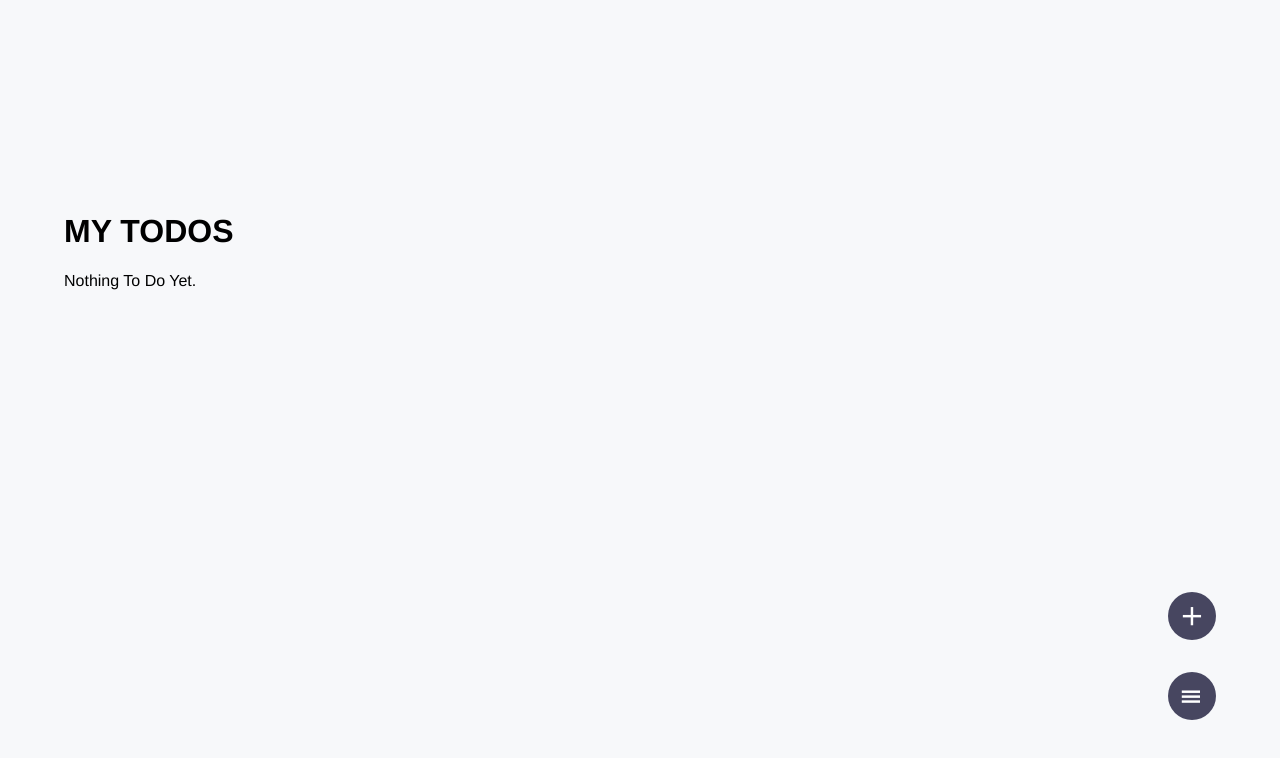
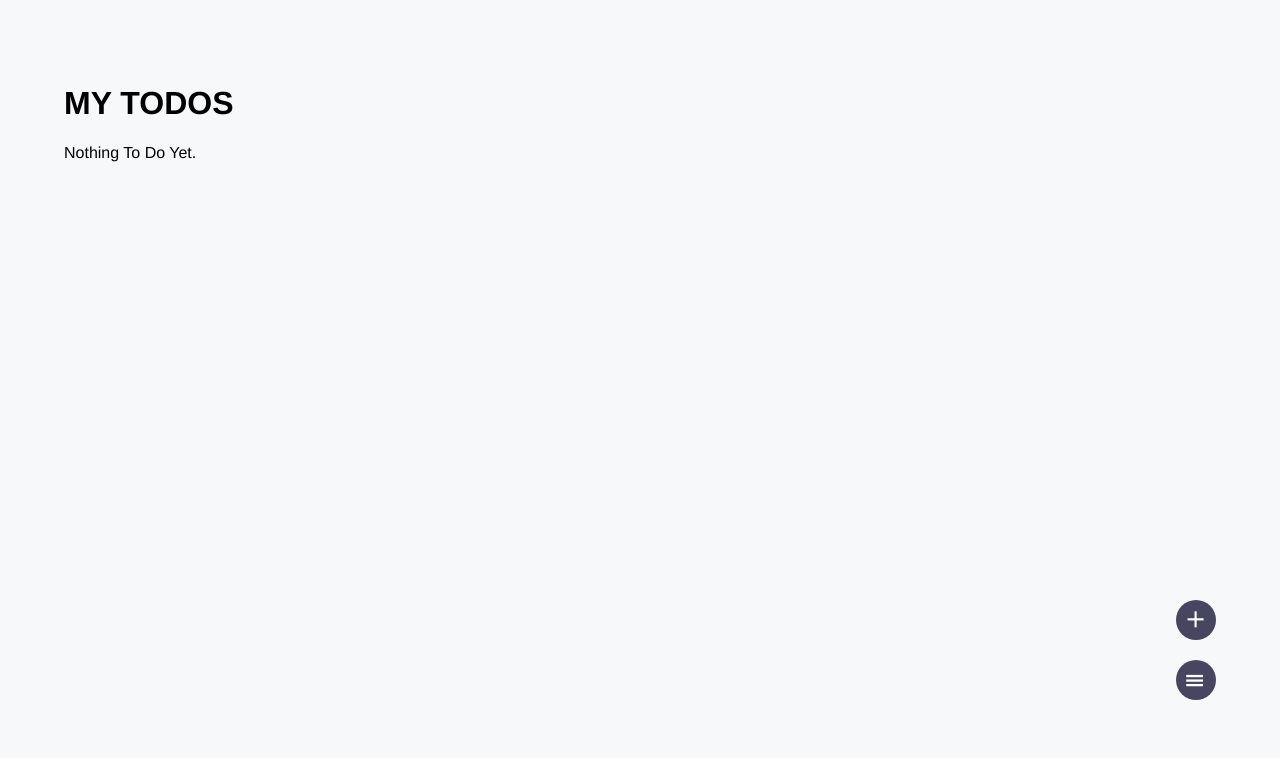
Before and after one commit to silentmaker/todos, a Vue app: page / in a window 1280 px wide. Shown: the top 758 px of the page. Built offline with nearby package versions, Linux system fonts and the light colour scheme.

Commit message:
adjust style

```diff
--- a/src/assets/reset.less
+++ b/src/assets/reset.less
@@ -9,7 +9,7 @@ body {
   font-family: 'Avenir', Helvetica, Arial, sans-serif;
   -webkit-font-smoothing: antialiased;
   -moz-osx-font-smoothing: grayscale;
-  padding: 15% 5%;
+  padding: 5%;
   background-color: #F7F8FA;
 }
 button, input {
--- a/src/components/Setting.vue
+++ b/src/components/Setting.vue
@@ -46,8 +46,8 @@ export default {
   .setting-btn {
     position: fixed;
     right: 5%;
-    width: 48px;
-    height: 48px;
+    width: 40px;
+    height: 40px;
     border-radius: 50%;
     background-color: @primary;
     z-index: 99;
@@ -56,26 +56,27 @@ export default {
     align-items: center;
   }
   .setting-btn {
-    bottom: 10%;
+    bottom: 100px;
 
     &:after {
       content: "Ⅲ";
       color: @base;
       transform: rotate(-90deg);
-      font-size: 25px;
+      font-size: 23px;
     }
     &.close:after {
       content: "✕";
+      font-size: 22px;
     }
   }
   .create-btn {
-    bottom: 20%;
+    bottom: 160px;
 
     &:after {
       content: "✕";
       color: @base;
       transform: rotate(-45deg);
-      font-size: 25px;
+      font-size: 22px;
     }
   }
   .settings {
--- a/src/components/Todo.vue
+++ b/src/components/Todo.vue
@@ -101,7 +101,7 @@ export default {
   transition: all 0.3s ease-in;
   background-color: @base;
   z-index: 999;
-  padding: 60px 20px;
+  padding: 20px 20px 60px;
   box-sizing: border-box;
 
   &.active {
```
